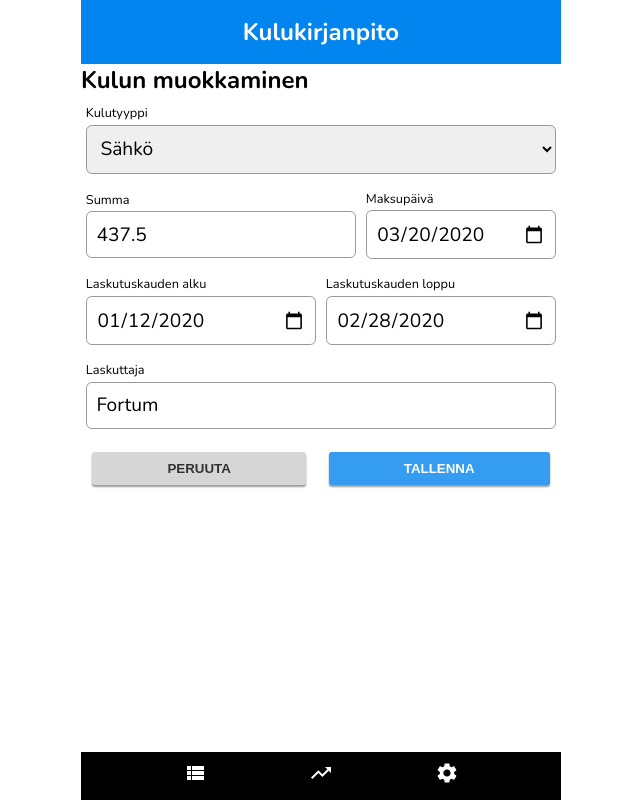
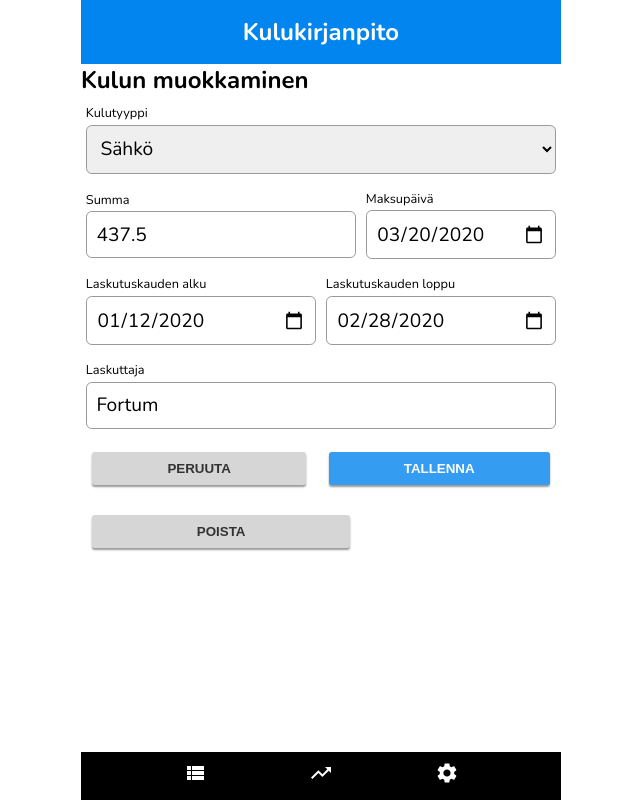
Before and after one commit to toniillokoski/kulukirjanpito, a React (Create React App) app: page /edit/1 in a window 1280 px wide. Shown: the whole page, without its empty margins (319-959 px from the left). Built offline with nearby package versions, Linux system fonts and the light colour scheme.

Commit message:
Lisätty nappi lisättyjen tietojen poistamiselle

```diff
--- a/src/App.js
+++ b/src/App.js
@@ -21,6 +21,7 @@
     }
     this.handleFormSubmit = this.handleFormSubmit.bind(this);
     this.handleSelectListForm = this.handleSelectListForm.bind(this);
+    this.handleDeleteItem = this.handleDeleteItem.bind(this);
   }
 
   handleFormSubmit(newdata) {
@@ -51,6 +52,14 @@
     });
   }
 
+  handleDeleteItem(id) {
+    let storeddata = this.state.data.slice();
+    storeddata = storeddata.filter(item => item.id !== id);
+    this.setState({
+      data: storeddata
+    });
+  }
+
   render() {
     return (
       <Router>
@@ -63,6 +72,7 @@
           <Route path="/edit/:id" render={(props) => <EditItem data={this.state.data}
                                                                selectList={this.state.selectList}
                                                                onFormSubmit={this.handleFormSubmit}
+                                                               onDeleteItem={this.handleDeleteItem}
                                                                {...props} />} />
           <Menu />
         </div>
--- a/src/components/EditItem/EditItem.js
+++ b/src/components/EditItem/EditItem.js
@@ -17,7 +17,7 @@
 
       <h2>Kulun muokkaminen</h2>
 
-      <ItemForm onFormSubmit={props.onFormSubmit} selectList={props.selectList} data={itemData} />
+      <ItemForm onFormSubmit={props.onFormSubmit} selectList={props.selectList} data={itemData} onDeleteItem={props.onDeleteItem} />
 
       </div>
 
--- a/src/components/ItemForm/ItemForm.js
+++ b/src/components/ItemForm/ItemForm.js
@@ -25,6 +25,7 @@
         this.handleInputChange = this.handleInputChange.bind(this);
         this.handleSubmit = this.handleSubmit.bind(this);
         this.handleCancel = this.handleCancel.bind(this);
+        this.handleDeleteItem = this.handleDeleteItem.bind(this);
     }
 
     handleInputChange(event) {
@@ -53,6 +54,12 @@
         data.id = data.id ? data.id : uuidv4();
         this.props.onFormSubmit(data);
         this.props.history.push("/");
+        }
+
+        handleDeleteItem(event) {
+          event.preventDefault();
+          this.props.onDeleteItem(this.state.data.id);
+          this.props.history.push("/");
         }
 
     render() {
@@ -112,10 +119,18 @@
             </div>
           </div>
 
+          { this.props.onDeleteItem ?
+            <div className="itemform__row">
+              <div>
+                <Button onClick={this.handleDeleteItem}>POISTA</Button>
+              </div>
+            <div></div>
+          </div> : "" }
+
         </div>
 
       </form>
-        )
+        );
 
     }
 
```
